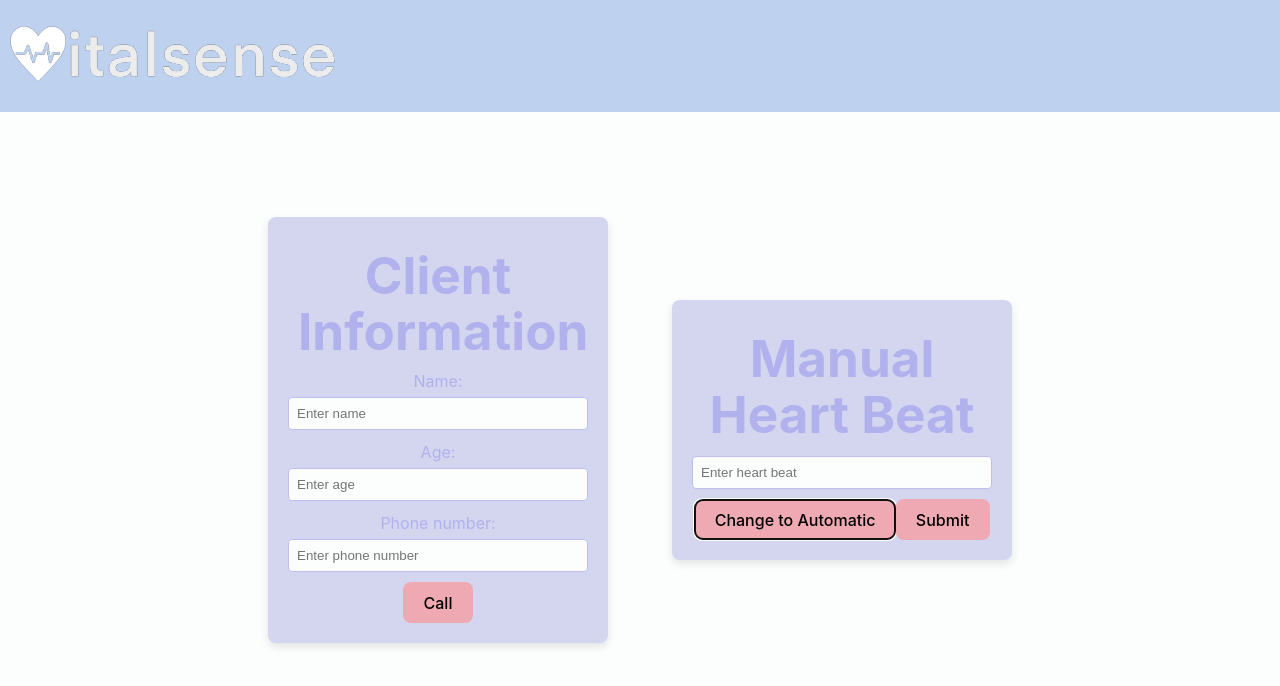
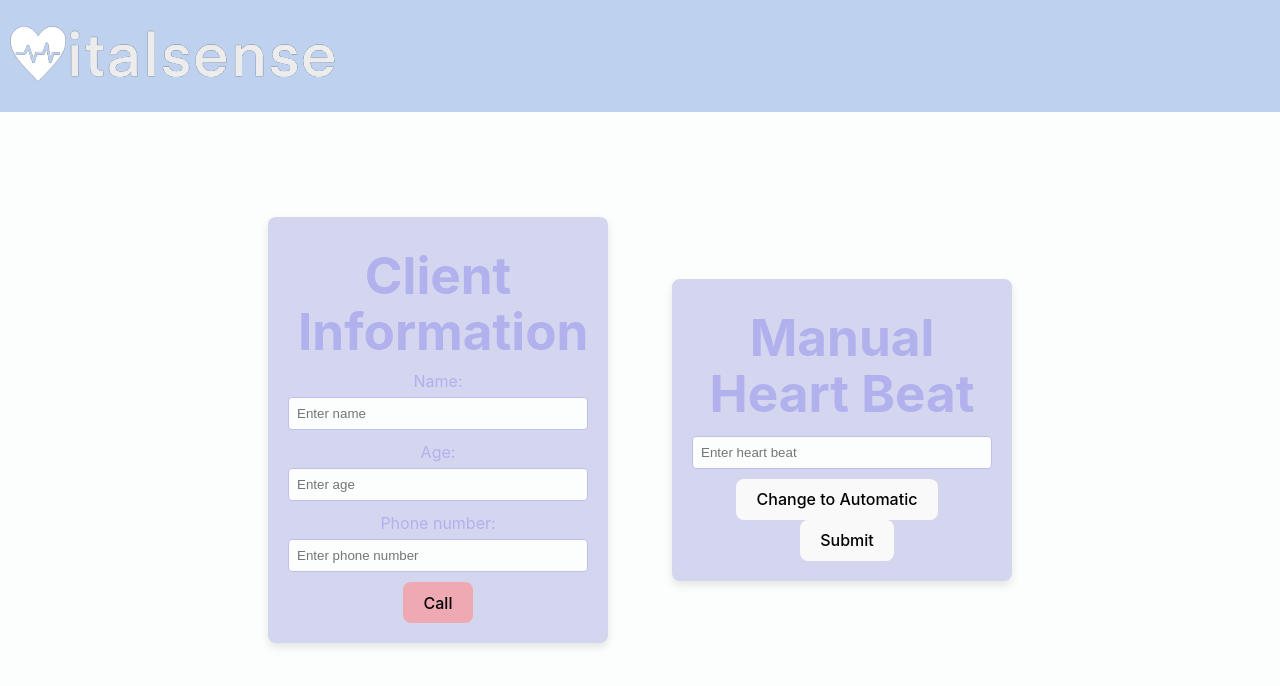
Before and after one commit to AltraDiv/VitalSense, a React (Vite) app in the folder FrontEnd/VitalSense/: page / in a window 1280 px wide. Both pictures are taken after a click on the button "Change to Manual". Shown: the top 686 px of the page. Built offline with nearby package versions, Linux system fonts and the light colour scheme.

Commit message:
Updated css

```diff
--- a/FrontEnd/VitalSense/src/App.css
+++ b/FrontEnd/VitalSense/src/App.css
@@ -21,6 +21,15 @@ body {
 .button {
   background-color: #efa9b2;
 }
+
+.change-button{
+  margin-right: 10px;
+}
+
+.submit-button {
+  margin-left: 10px;
+}
+
 .header {
   position: fixed;
   top: 0;
--- a/FrontEnd/VitalSense/src/components/HeartBeat.jsx
+++ b/FrontEnd/VitalSense/src/components/HeartBeat.jsx
@@ -30,8 +30,10 @@ function HeartBeat() {
             />
           </label>
         </form>
-        <button className="button" onClick={() => {setButton(0)}}>Change to Automatic</button>
-        <button className="button" onClick={(event) => {setHeartBeat(event.target.value)}}>Submit</button>
+        <div className="heart-button">
+        <button className="change-button" onClick={() => {setButton(0)}}>Change to Automatic</button>
+        <button className="submit-button" onClick={(event) => {setHeartBeat(event.target.value)}}>Submit</button>
+        </div>
       </div>
     )};
 }
```
